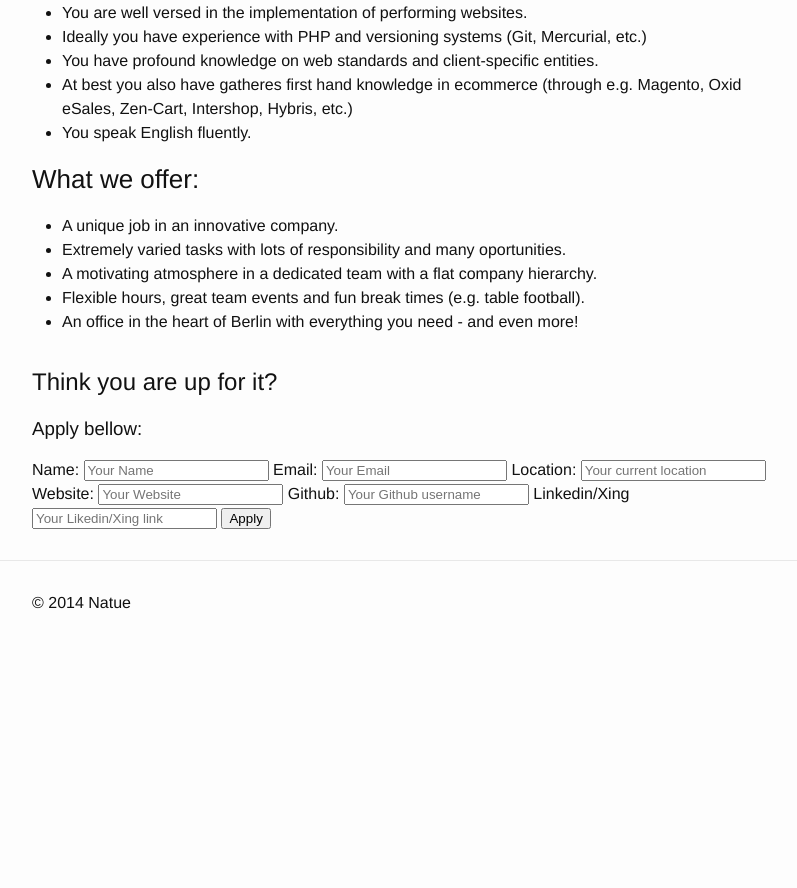
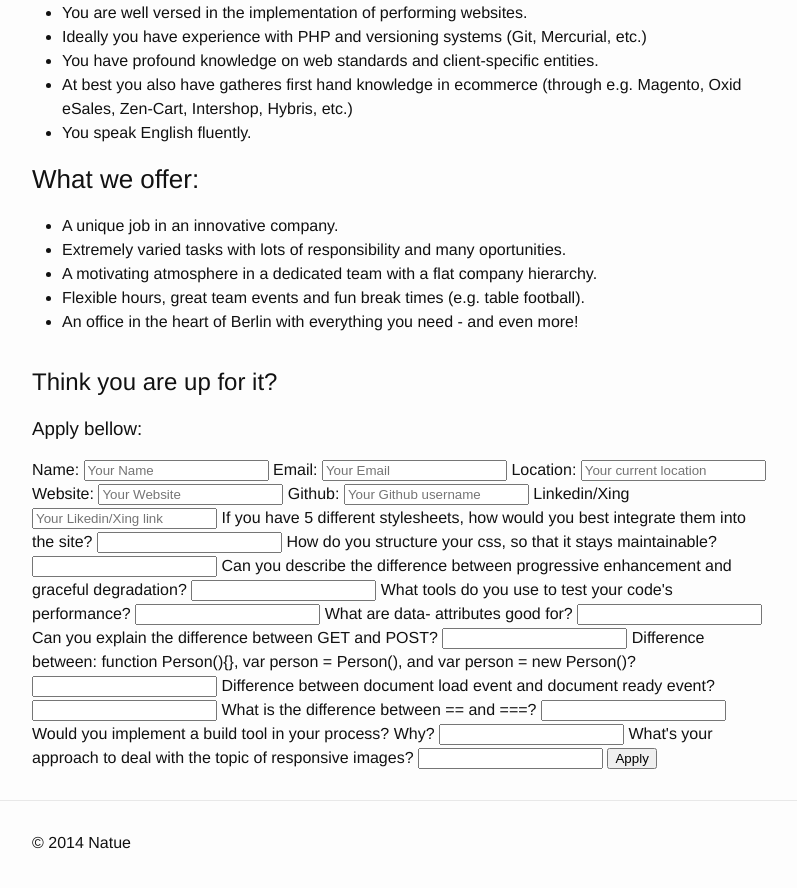
Before and after one commit to natuelabs/jobs, a Jekyll site: the page built from _posts/2014-11-14-frontend-developer.md, in a window 1280 px wide and 900 px high, scrolled down 607 px. Shown: the top 888 px of the window, without its empty margins (238-1035 px from the left). Built offline with Jekyll 4.4.1, drawn with Linux system fonts in a browser that asks for light colours; before the commit the page ends 1267 px from its top, so only the background shows below that.

Commit message:
Add support for custom questions and frontend custom questinos

```diff
--- a/_layouts/post.html
+++ b/_layouts/post.html
@@ -21,13 +21,17 @@ layout: default
     <label for="email">Email:</label>
     <input id="email" type="email" name="email" placeholder="Your Email">
     <label for="location">Location:</label>
-    <input id="location" type="location" name="location" placeholder="Your current location">
+    <input id="location" type="text" name="location" placeholder="Your current location">
     <label for="url">Website:</label>
     <input id="url" type="url" name="url" placeholder="Your Website">
     <label for="github">Github:</label>
-    <input id="github" type="github" name="github" placeholder="Your Github username">
+    <input id="github" type="text" name="github" placeholder="Your Github username">
     <label for="linkedin">Linkedin/Xing</label>
-    <input id="linkedin" type="linkedin" name="linkedin" placeholder="Your Likedin/Xing link">
+    <input id="linkedin" type="text" name="linkedin" placeholder="Your Likedin/Xing link">
+    {% for question in page.questions %}
+      <label for="question-{{ forloop.index }}">{{ question }}</label>
+      <input id="question-{{ forloop.index }}" type="text" name="{{ question }}">
+    {% endfor %}
     <input type="submit" value="Apply">
   </form>
 </div>
--- a/_posts/2014-11-14-frontend-developer.md
+++ b/_posts/2014-11-14-frontend-developer.md
@@ -4,6 +4,18 @@ title:  "Frontend Developer"
 date:   2014-11-14 11:33:45
 categories: jobs
 formkeep_action: "https://formkeep.com/f/bb36ccaa0715"
+questions:
+- "If you have 5 different stylesheets, how would you best integrate them into the site?"
+- "How do you structure your css, so that it stays maintainable?"
+- "Can you describe the difference between progressive enhancement and graceful degradation?"
+- "What tools do you use to test your code's performance?"
+- "What are data- attributes good for?"
+- "Can you explain the difference between GET and POST?"
+- "Difference between: function Person(){}, var person = Person(), and var person = new Person()?"
+- "Difference between document load event and document ready event?"
+- "What is the difference between == and ===?"
+- "Would you implement a build tool in your process? Why?"
+- "What's your approach to deal with the topic of responsive images?"
 ---
 
 **Start:** Now
```
